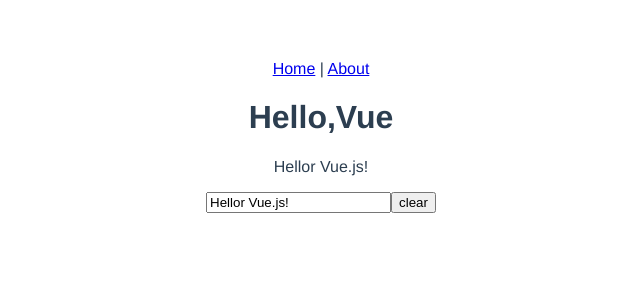
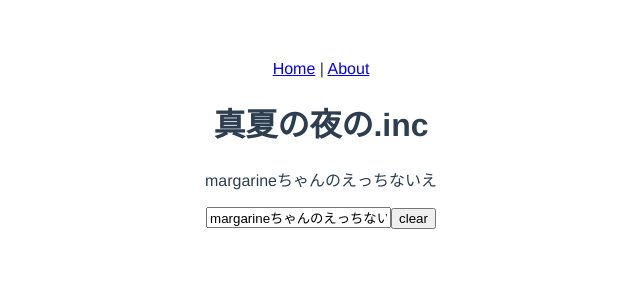
Before and after one commit to UtoiShiha/meetsha, a Vue app: page /#/about in a window 1280 px wide. Shown: the top 300 px of the page, without its empty margins (319-959 px from the left). Built offline with nearby package versions, Linux system fonts and the light colour scheme.

Commit message:
start to legend

```diff
--- a/src/views/About.vue
+++ b/src/views/About.vue
@@ -1,6 +1,6 @@
 <template>
   <div class="about">
-    <h1>Hello,Vue</h1>
+    <h1>真夏の夜の.inc</h1>
     <p v-if="msg.length > 0">
       {{msg}}
     </p>
@@ -17,7 +17,7 @@
     name: 'about',
     data(){
       return{
-        msg: 'Hellor Vue.js!'
+        msg: 'margarineちゃんのえっちないえ'
       }
     },
     methods:{
```
